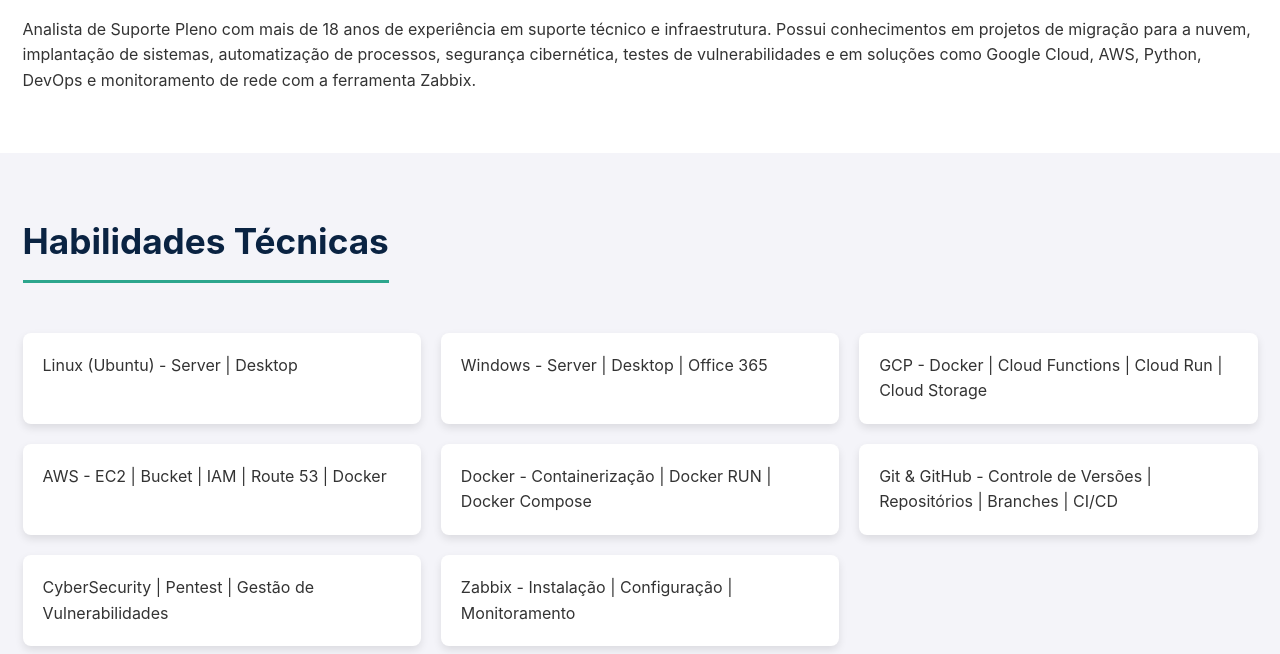
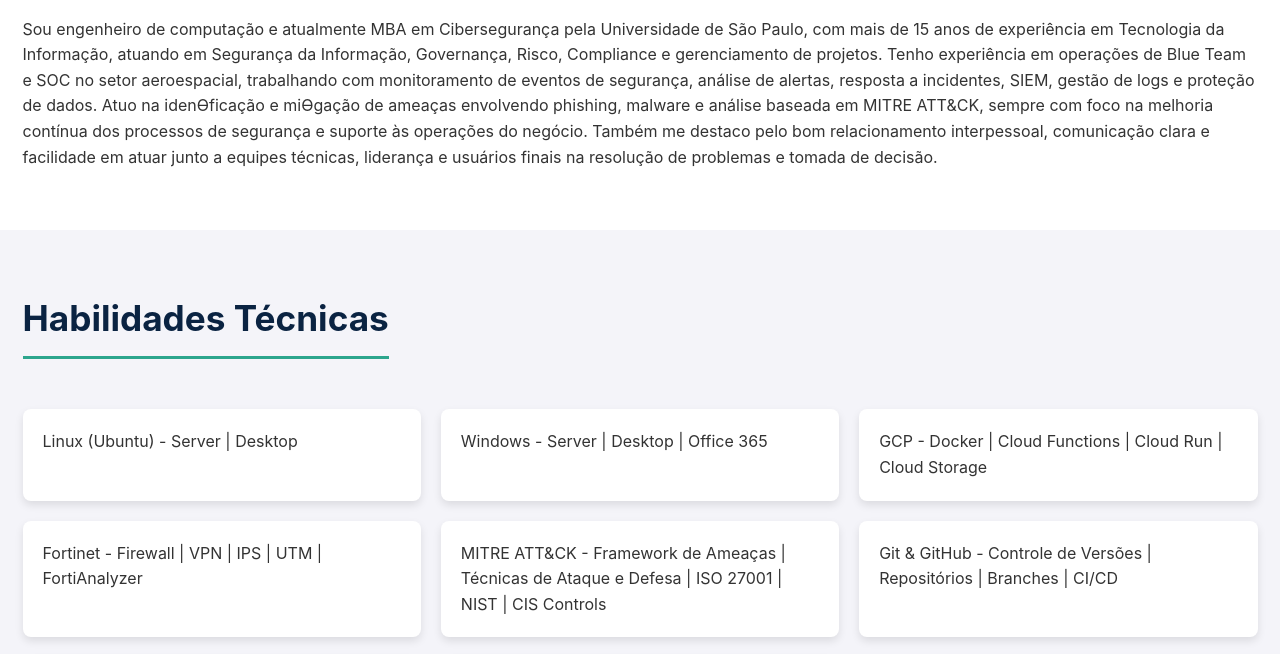
Before and after one commit to nitronetworks/meu-curriculo, a plain HTML site: page index.html in a window 1280 px wide. Shown: the part 611-1265 px from the top of the page. Drawn offline with Linux system fonts and the light colour scheme.

Commit message:
feat: alteração de habilidades e resumo profissional

```diff
--- a/index.html
+++ b/index.html
@@ -41,8 +41,8 @@
         <div class="container">
           <h1>Rafael Martins</h1>
           <p>
-            Tecnologia da Informação | Cibersegurança| Gerencimaento de Projetos
-            | CSIRT | Cloud | DevOps
+            Engenheiro de Computação | Gerencimaento de Projetos |
+            Cibersegurança | Inteligência de Ameaça | Resposta a Incidentes
           </p>
         </div>
       </section>
@@ -52,12 +52,20 @@
         <div class="container">
           <h2>Resumo Profissional</h2>
           <p>
-            Analista de Suporte Pleno com mais de 18 anos de experiência em
-            suporte técnico e infraestrutura. Possui conhecimentos em projetos
-            de migração para a nuvem, implantação de sistemas, automatização de
-            processos, segurança cibernética, testes de vulnerabilidades e em
-            soluções como Google Cloud, AWS, Python, DevOps e monitoramento de
-            rede com a ferramenta Zabbix.
+            Sou engenheiro de computação e atualmente MBA em Cibersegurança pela
+            Universidade de São Paulo, com mais de 15 anos de experiência em
+            Tecnologia da Informação, atuando em Segurança da Informação,
+            Governança, Risco, Compliance e gerenciamento de projetos. Tenho
+            experiência em operações de Blue Team e SOC no setor aeroespacial,
+            trabalhando com monitoramento de eventos de segurança, análise de
+            alertas, resposta a incidentes, SIEM, gestão de logs e proteção de
+            dados. Atuo na idenƟficação e miƟgação de ameaças envolvendo
+            phishing, malware e análise baseada em MITRE ATT&CK, sempre com foco
+            na melhoria contínua dos processos de segurança e suporte às
+            operações do negócio. Também me destaco pelo bom relacionamento
+            interpessoal, comunicação clara e facilidade em atuar junto a
+            equipes técnicas, liderança e usuários finais na resolução de
+            problemas e tomada de decisão.
           </p>
         </div>
       </section>
@@ -75,20 +83,21 @@
               GCP - Docker | Cloud Functions | Cloud Run | Cloud Storage
             </div>
             <div class="skill-card">
-              AWS - EC2 | Bucket | IAM | Route 53 | Docker
+              Fortinet - Firewall | VPN | IPS | UTM | FortiAnalyzer
             </div>
             <div class="skill-card">
-              Docker - Containerização | Docker RUN | Docker Compose
+              MITRE ATT&CK - Framework de Ameaças | Técnicas de Ataque e Defesa
+              | ISO 27001 | NIST | CIS Controls
             </div>
             <div class="skill-card">
               Git & GitHub - Controle de Versões | Repositórios | Branches |
               CI/CD
             </div>
             <div class="skill-card">
-              CyberSecurity | Pentest | Gestão de Vulnerabilidades
+              Cibersegurança | Resposta a Incidentes | Inteligência de Ameaça
             </div>
             <div class="skill-card">
-              Zabbix - Instalação | Configuração | Monitoramento
+              SIEM Splunk | Google Chronicle SecOps | Chronicle Security SOAR
             </div>
           </div>
         </div>
```
